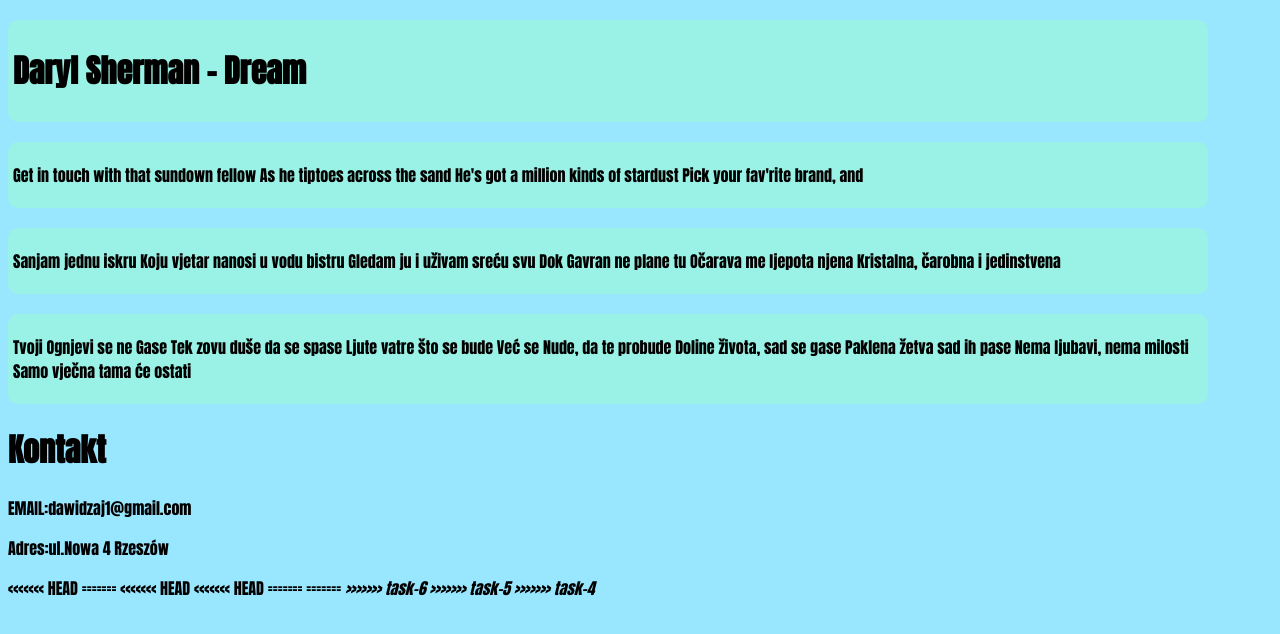
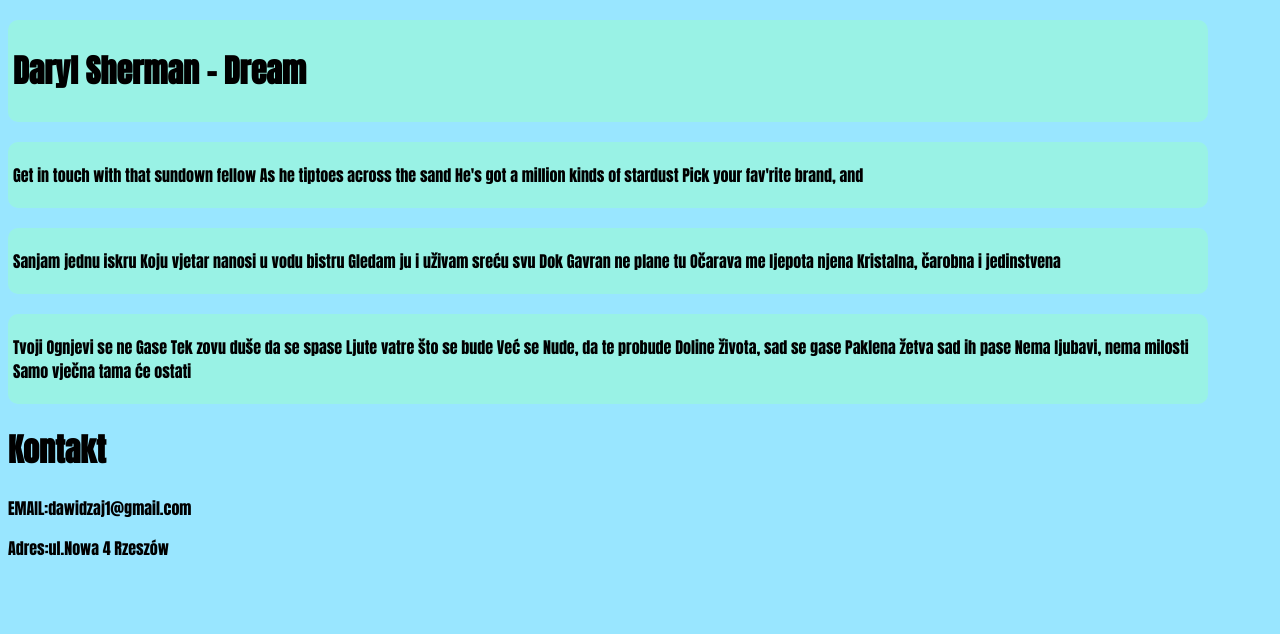
Before and after one commit to dawid-zajac/learning-git-2, a plain HTML site: page index.html in a window 1280 px wide. Drawn offline with Linux system fonts and the light colour scheme.

Commit message:
Update index.html

```diff
--- a/index.html
+++ b/index.html
@@ -42,23 +42,14 @@
         <h1>Kontakt</h1>
         <p>EMAIL:dawidzaj1@gmail.com</p>
 		<p>Adres:ul.Nowa 4 Rzeszów</p>
-<<<<<<< HEAD
 
-=======
-<<<<<<< HEAD
-<<<<<<< HEAD
-
-=======
         <i class="fab fa-instagram"></i>
 		    <i class="fab fa-facebook-square"></i>
-=======
+
         <i class="fab fa-facebook-square"></>
->>>>>>> task-6
         <i class="fab fa-youtube"></i>
         <i class="fab fa-google-plus-square"></i>
         <i class="fab fa-twitter-square"></i>
->>>>>>> task-5
->>>>>>> task-4
        </footer>
     </body>
 </html>
```
